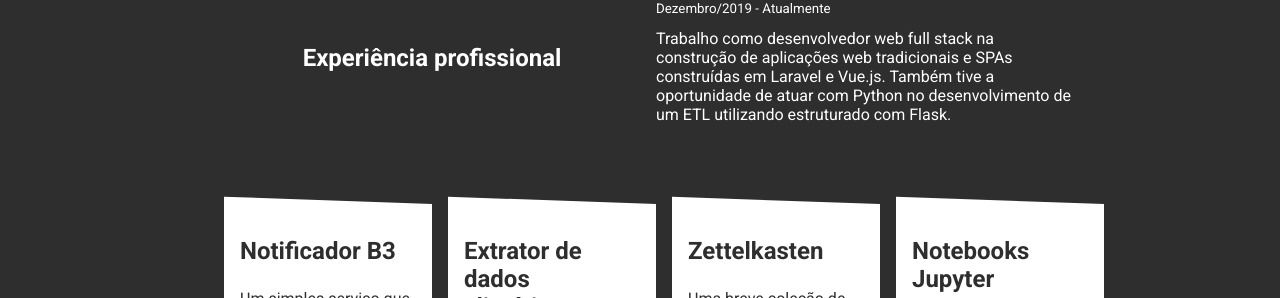
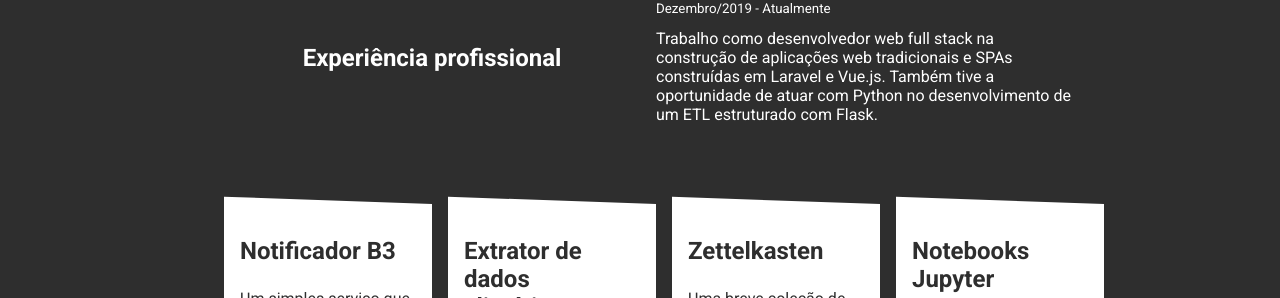
Before and after one commit to gustapinto/gustapinto.github.io, a Jekyll site: the page built from _pages/main.html, in a window 1280 px wide. Shown: the part 759-1057 px from the top of the page. Built offline with Jekyll 4.4.1, drawn with Linux system fonts in a browser that asks for light colours.

Commit message:
Fix typo on jobs.yml

```diff
--- a/_data/jobs.yml
+++ b/_data/jobs.yml
@@ -1,4 +1,4 @@
 - title: Cassum Web Development
   date: Dezembro/2019 - Atualmente
-  description: Trabalho como desenvolvedor web full stack na construção de aplicações web tradicionais e SPAs construídas em Laravel e Vue.js. Também tive a oportunidade de atuar com Python no desenvolvimento de um ETL utilizando estruturado com Flask.
+  description: Trabalho como desenvolvedor web full stack na construção de aplicações web tradicionais e SPAs construídas em Laravel e Vue.js. Também tive a oportunidade de atuar com Python no desenvolvimento de um ETL estruturado com Flask.
   link: https://www.cassum.dev/
```
